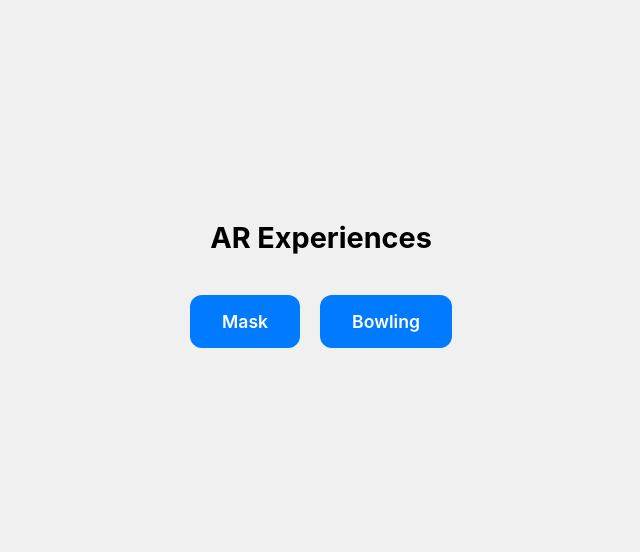
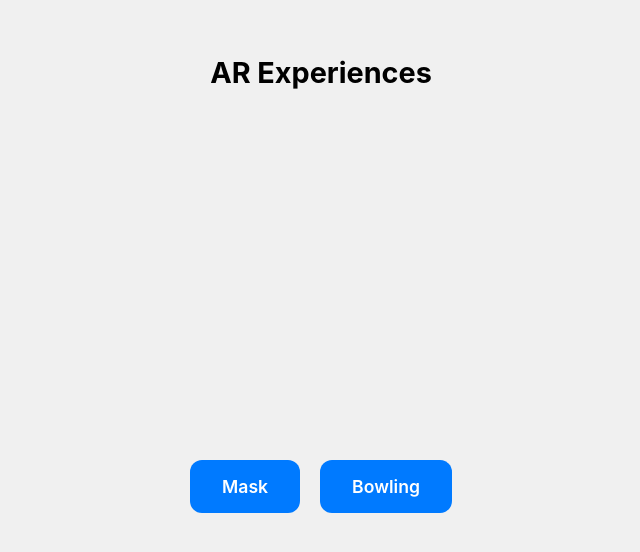
Before and after one commit to fcor/usdz-web, a plain HTML site: page index.html in a window 1280 px wide. Shown: the part 116-668 px from the top of the page, without its empty margins (319-959 px from the left). Drawn offline with Linux system fonts and the light colour scheme; some packages are replaced by stand-ins of ours; a script that the page names is missing.

Commit message:
Added model viewer

```diff
--- a/index.html
+++ b/index.html
@@ -4,7 +4,14 @@
     <meta charset="UTF-8" />
     <meta name="viewport" content="width=device-width, initial-scale=1.0" />
     <title>AR Quick Look</title>
+    <script type="module" src="https://ajax.googleapis.com/ajax/libs/model-viewer/3.4.0/model-viewer.min.js"></script>
     <style>
+      model-viewer {
+        width: 80vw;
+        max-width: 400px;
+        height: 300px;
+        margin-bottom: 30px;
+      }
       * {
         box-sizing: border-box;
         margin: 0;
@@ -49,9 +56,17 @@
   </head>
   <body>
     <h1>AR Experiences</h1>
+    <model-viewer
+      src="mask.glb"
+      ios-src="mask.reality"
+      ar
+      camera-controls
+      auto-rotate
+      shadow-intensity="1"
+    ></model-viewer>
     <div class="buttons">
-      <a rel="ar" href="mask.reality"><img />Mask</a>
-      <a rel="ar" href="Bowling.reality"><img />Bowling</a>
+      <a href="mask.reality">Mask</a>
+      <a href="Bowling.reality">Bowling</a>
     </div>
   </body>
 </html>
```
